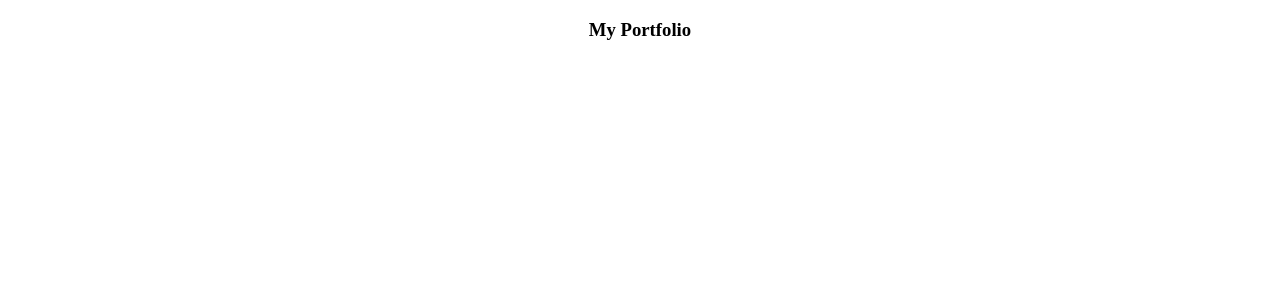
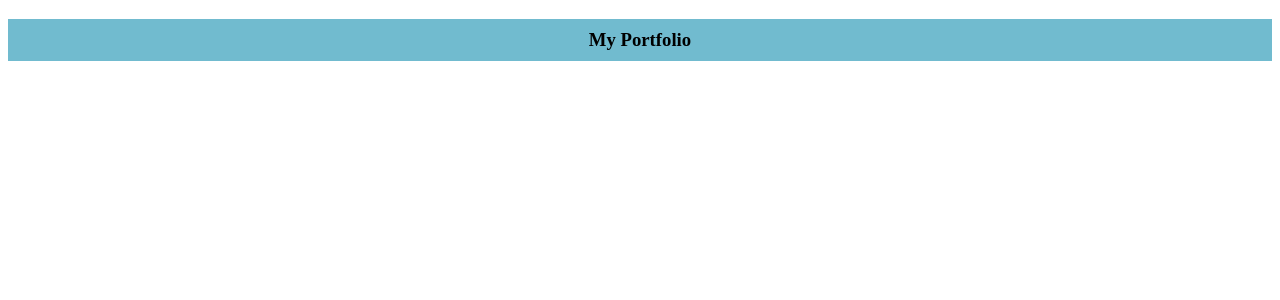
Before and after one commit to RameshrajaDev/Portfolio, an Angular app: page / in a window 1280 px wide. Shown: the top 300 px of the page. Built offline with nearby package versions, Linux system fonts and the light colour scheme.

Commit message:
Manage Styles

```diff
--- a/src/app/app.component.scss
+++ b/src/app/app.component.scss
@@ -1,3 +1,9 @@
 h3{
     text-align: center;
+    background: #71bbcf;
+    padding: 10px 0px;
+    display: flex;
+    justify-content: center;
+    align-items: center;
+    width: 100%;
 }
```
